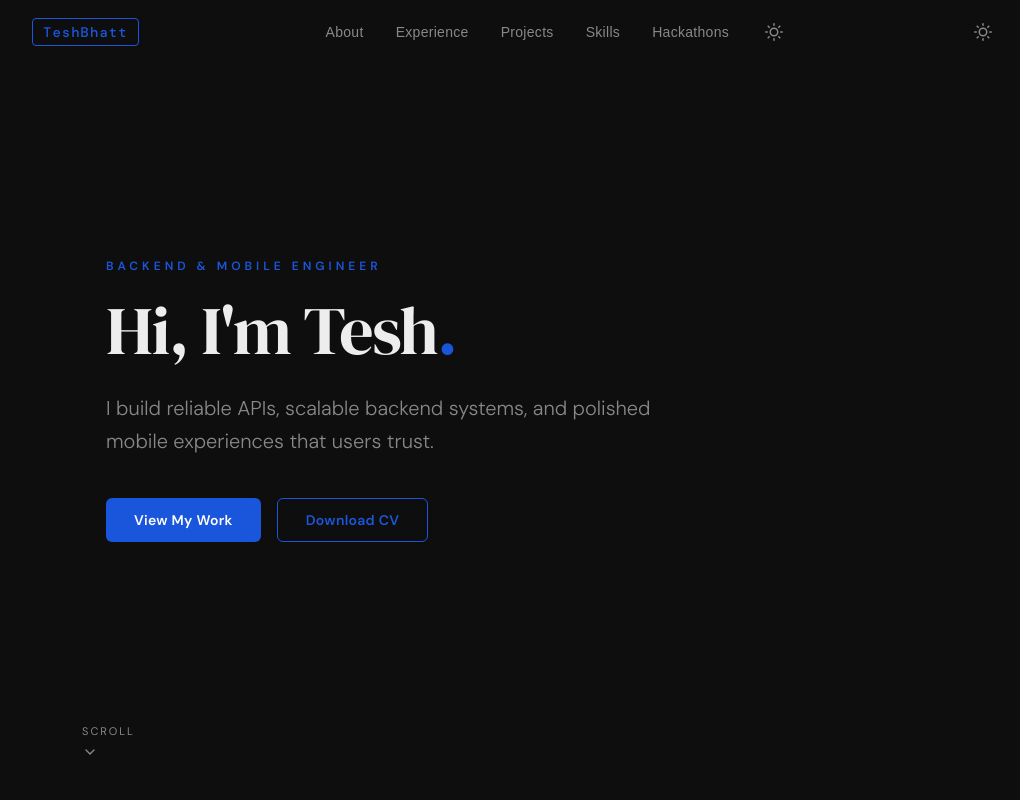
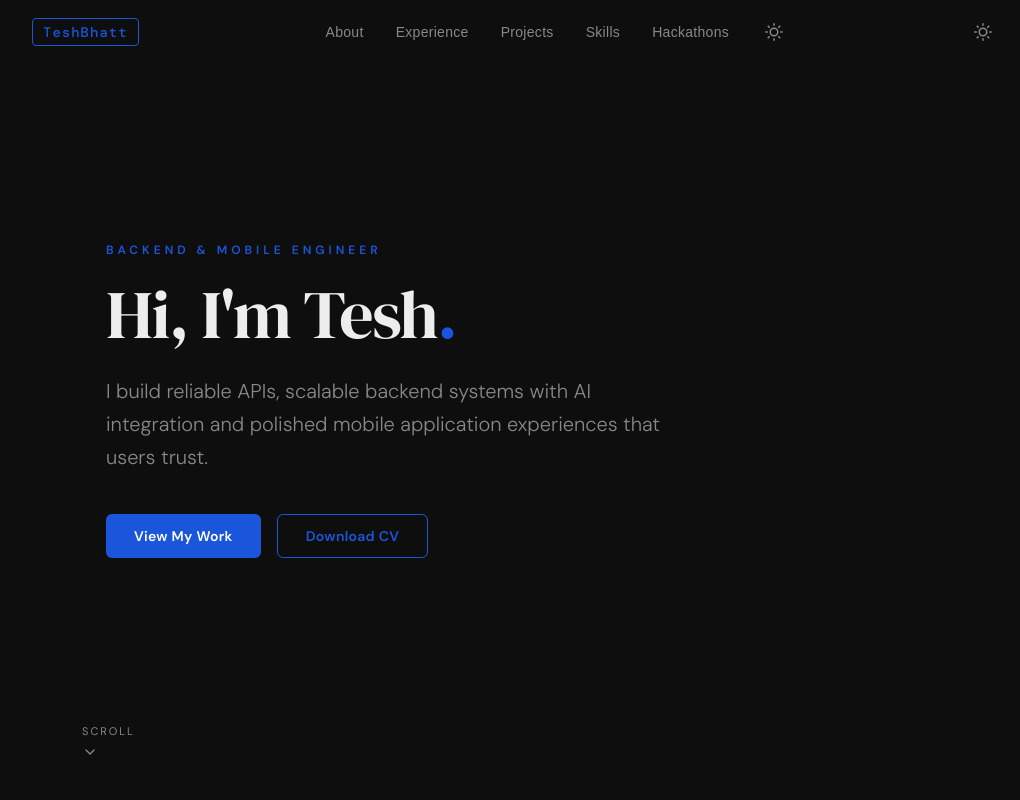
Before and after one commit to Teshbhatt/my-portfolio, a React (Create React App) app: page / in a window 1280 px wide. Shown: the top 800 px of the page, without its empty margins (128-1148 px from the left). Built offline with nearby package versions, Linux system fonts and the light colour scheme.

Commit message:
New changes

```diff
--- a/src/App.js
+++ b/src/App.js
@@ -373,7 +373,7 @@ export default function Portfolio() {
           </FadeIn>
           <FadeIn delay={0.35}>
             <p className="hero-sub" style={{ fontSize: 20, color: c.muted, lineHeight: 1.65, maxWidth: 560, marginBottom: 40, fontWeight: 300 }}>
-              I build reliable APIs, scalable backend systems, and polished mobile experiences that users trust.
+              I build reliable APIs, scalable backend systems with AI integration and polished mobile application experiences that users trust.
             </p>
           </FadeIn>
           <FadeIn delay={0.48}>
```
